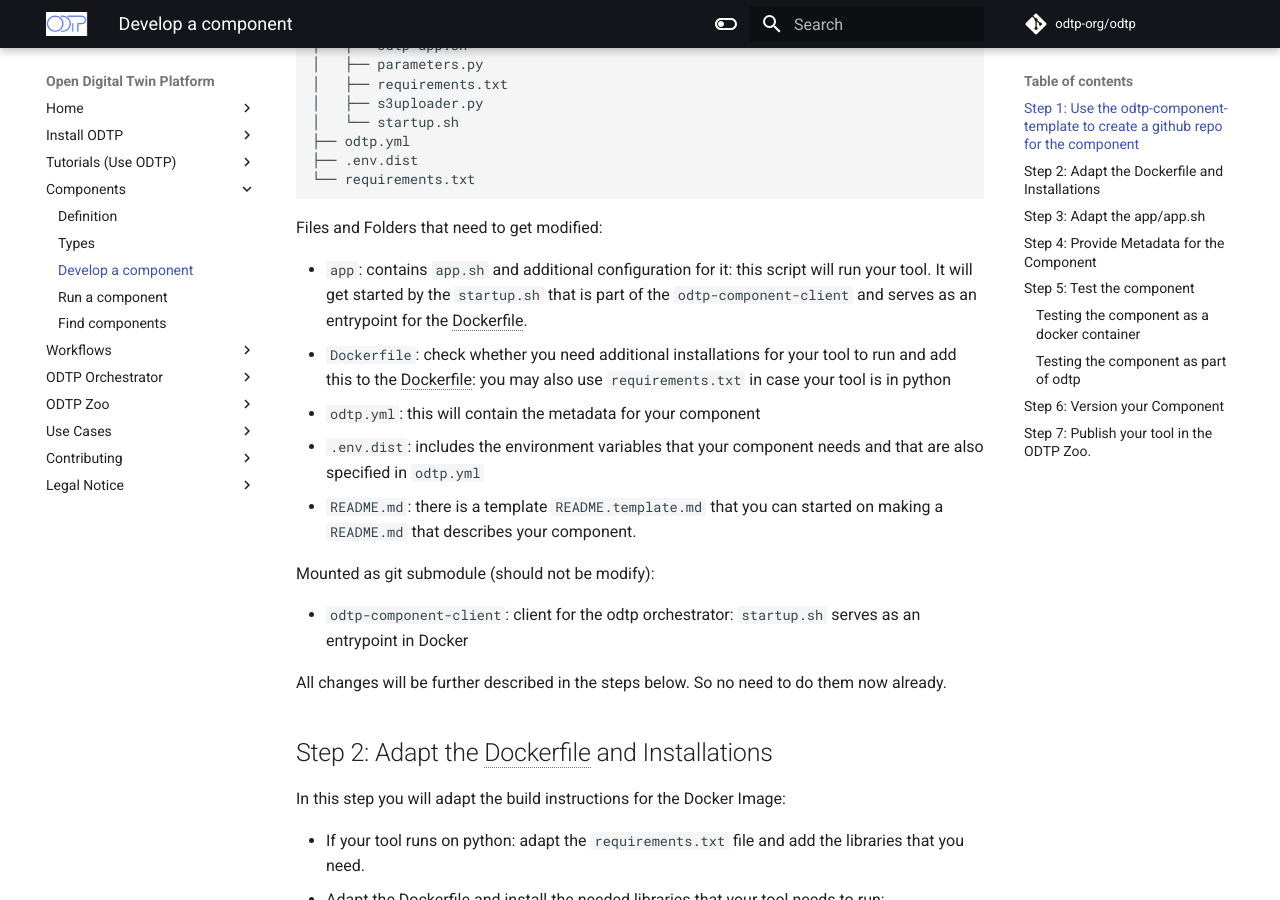
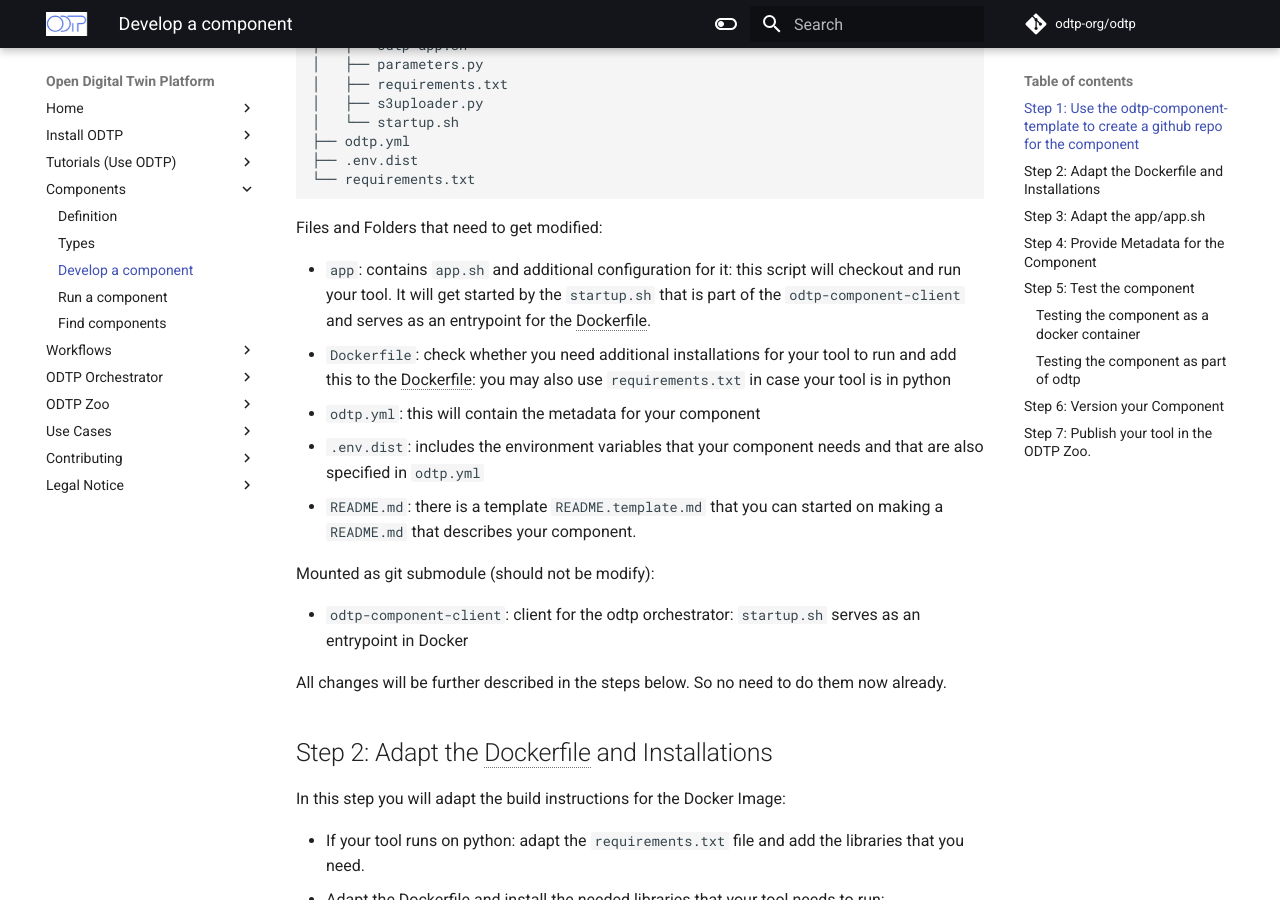
Before and after one commit to odtp-org/odtp-manuals, an MkDocs documentation site: the page built from docs/components/develop.md, in a window 1280 px wide and 900 px high, scrolled down 1540 px. Built offline with MkDocs 1.6.1 and Material for MkDocs 9.7.7, drawn with Linux system fonts in a browser that asks for light colours; a script that is not in the unit is left out; comment, search, counter and statistics services are not loaded.

```diff
--- a/docs/components/develop.md
+++ b/docs/components/develop.md
@@ -65,7 +65,7 @@ The resulting repo has the following structure:
 
 Files and Folders that need to get modified:
 
-- `app`: contains `app.sh` and additional configuration for it: this script will run your tool. It will get started by the `startup.sh` that is part of the `odtp-component-client` and serves as an entrypoint for the Dockerfile.
+- `app`: contains `app.sh` and additional configuration for it: this script will checkout and run your tool. It will get started by the `startup.sh` that is part of the `odtp-component-client` and serves as an entrypoint for the Dockerfile.
 - `Dockerfile`: check whether you need additional installations for your tool to run and add this to the Dockerfile: you may also use `requirements.txt` in case your tool is in python
 - `odtp.yml`: this will contain the metadata for your component
 - `.env.dist`: includes the environment variables that your component needs and that are also specified in `odtp.yml`
```
Also changed, not shown: docs/components/index.md (+1 -0 lines), docs/workflows/index.md (+1 -1 lines).
